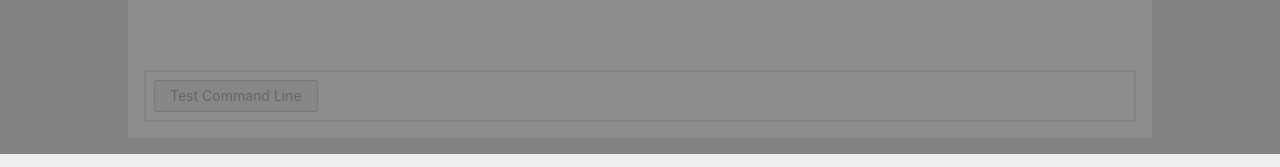
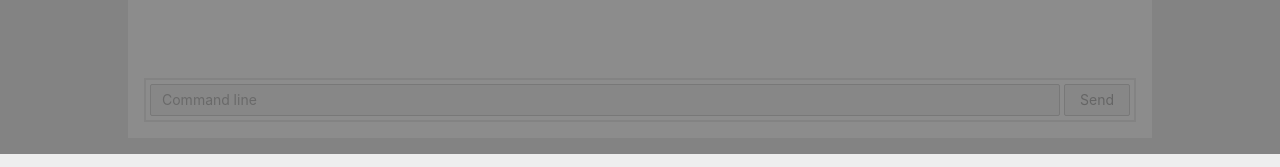
Before and after one commit to smokingpacman/UGV_Project, a React (Create React App) app in the folder ugv_ui/: page / in a window 1280 px wide. Shown: the part 646-813 px from the top of the page. Built offline with nearby package versions, Linux system fonts and the light colour scheme.

Commit message:
Setup proper client side application for website

```diff
--- a/ugv_ui/src/Components/App/create.tsx
+++ b/ugv_ui/src/Components/App/create.tsx
@@ -2,12 +2,13 @@ import { Button, Space } from 'antd';
 import * as mobx from 'mobx';
 import * as mobxReact from 'mobx-react-lite';
 import * as React from 'react';
-import { CommandList } from 'src/Components/CommandList/CommandList';
+import { createCommandLine } from 'src/Components/CommandLine/create';
 import { createConnectionForm } from 'src/Components/ConnectionForm/create';
 import { createConnectionModal } from 'src/Components/ConnectionModal/create';
 import { InfoStatusList } from 'src/Components/InfoStatus/InfoStatusList';
 import { SocketStatus } from 'src/Components/SocketStatus/SocketStatus';
 import { SocketState } from 'src/Shared/types';
+import { sendCommand } from 'src/Socket/SocketEmits';
 import { SocketManager } from 'src/Socket/SocketManager';
 import { SocketMessageChannel } from 'src/Socket/SocketMessageChannel';
 import { App } from './App';
@@ -50,12 +51,11 @@ export function createApp() {
       ConnectionFormElement,
       SocketStatusElement,
     });
-  const CommandListElement = mobxReact.observer(() => (
-    <CommandList
-      isDisabled={socketManager.connectionState !== SocketState.Connected}
-      onClickCommandLine={() => socketManager.emitTestCommand()}
-    />
-  ));
+  const { CommandLineElement, commandLineState } = createCommandLine({
+    onSend: (command) => {
+      socketManager.socket && sendCommand(socketManager.socket, command);
+    },
+  });
 
   /* =============== Actions =============== */
   function toggleResetConnection() {
@@ -75,6 +75,9 @@ export function createApp() {
   });
 
   const socketReaction = mobx.autorun(() => {
+    commandLineState.setIsDisabled(
+      socketManager.connectionState !== SocketState.Connected
+    );
     if (socketManager.connectionState === SocketState.ConnectionError) {
       resetConnection(connectionModalState, connectionFormState);
     } else if (socketManager.connectionState === SocketState.Connected) {
@@ -100,7 +103,7 @@ export function createApp() {
           ConnectionModalComponent={ConnectionModalElement}
           SocketStatusComponent={SocketStatusElement}
           InformationChannelComponent={InfoStatusListElement}
-          CommandComponent={CommandListElement}
+          CommandComponent={CommandLineElement}
         />
       );
     }),
--- /dev/null
+++ b/ugv_ui/src/Components/CommandLine/CommandLine.scss
@@ -0,0 +1,11 @@
+.command-line {
+  border: 2px solid #EEEEEE;
+  margin-top: 1rem;
+  padding: 0.25rem;
+
+  display: flex;
+
+  & .spacer {
+    margin: 0.125rem;
+  }
+}
--- /dev/null
+++ b/ugv_ui/src/Components/CommandLine/CommandLine.tsx
@@ -0,0 +1,50 @@
+import { Button, Input } from 'antd';
+import * as mobx from 'mobx';
+import * as React from 'react';
+import './CommandLine.scss';
+
+export class CommandLineState {
+  command = '';
+  isDisabled = false;
+
+  constructor() {
+    mobx.makeObservable(this, {
+      command: mobx.observable,
+      isDisabled: mobx.observable,
+      setIsDisabled: mobx.action,
+    });
+  }
+
+  setIsDisabled(isDisabled: boolean) {
+    this.isDisabled = isDisabled;
+  }
+}
+
+interface CommandLineProps {
+  command: string;
+  isDisabled: boolean;
+  onChangeValue: React.ChangeEventHandler<HTMLInputElement>;
+  onSend: () => void;
+}
+
+export function CommandLine({
+  command,
+  isDisabled,
+  onChangeValue,
+  onSend,
+}: CommandLineProps) {
+  return (
+    <div className="command-line">
+      <Input
+        placeholder="Command line"
+        value={command}
+        disabled={isDisabled}
+        onChange={onChangeValue}
+      />
+      <div className="spacer" />
+      <Button disabled={isDisabled} onClick={onSend}>
+        Send
+      </Button>
+    </div>
+  );
+}
--- /dev/null
+++ b/ugv_ui/src/Components/CommandLine/create.tsx
@@ -0,0 +1,34 @@
+import * as React from 'react';
+import * as mobx from 'mobx';
+import * as mobxReact from 'mobx-react-lite';
+import { CommandLine, CommandLineState } from './CommandLine';
+
+interface CreateCommandLineParams {
+  onSend: (command: string) => void;
+}
+
+export function createCommandLine(params: CreateCommandLineParams) {
+  const commandLineState = new CommandLineState();
+
+  const updateCommand = mobx.action(
+    (event: React.ChangeEvent<HTMLInputElement>) => {
+      commandLineState.command = event.currentTarget.value;
+    }
+  );
+
+  function onSend() {
+    params.onSend(commandLineState.command);
+  }
+
+  return {
+    CommandLineElement: mobxReact.observer(() => (
+      <CommandLine
+        command={commandLineState.command}
+        onChangeValue={updateCommand}
+        onSend={onSend}
+        isDisabled={commandLineState.isDisabled}
+      />
+    )),
+    commandLineState,
+  };
+}
--- a/ugv_ui/src/Components/CommandList/CommandList.scss
+++ /dev/null
@@ -1,8 +0,0 @@
-.command-list {
-  border: 2px solid #EEEEEE;
-  margin-top: 1rem;
-}
-
-.command-button {
-  margin: 0.5rem;
-}
--- a/ugv_ui/src/Components/CommandList/CommandList.tsx
+++ /dev/null
@@ -1,41 +0,0 @@
-import { Button } from 'antd';
-import * as React from 'react';
-import './CommandList.scss';
-
-interface CommandListProps {
-  isDisabled: boolean;
-  onClickCommandLine?: () => void;
-  onClickRandom?: () => void;
-  onClickRotate?: () => void;
-}
-
-export function CommandList({
-  isDisabled,
-  onClickCommandLine,
-  onClickRandom,
-  onClickRotate,
-}: CommandListProps) {
-  const commonProps = {
-    className: 'command-button',
-    disabled: isDisabled,
-  };
-  return (
-    <div className="command-list">
-      {onClickRandom && (
-        <Button {...commonProps} onClick={onClickRandom} type="primary">
-          Test Random
-        </Button>
-      )}
-      {onClickRotate && (
-        <Button {...commonProps} onClick={onClickRotate} type="primary">
-          Test Rotate
-        </Button>
-      )}
-      {onClickCommandLine && (
-        <Button {...commonProps} onClick={onClickCommandLine} type="primary">
-          Test Command Line
-        </Button>
-      )}
-    </div>
-  );
-}
--- /dev/null
+++ b/ugv_ui/src/Socket/SocketEmits.ts
@@ -0,0 +1,5 @@
+import { Socket } from 'socket.io-client';
+
+export function sendCommand(socket: Socket, command: string) {
+  socket.emit('command_line', command);
+}
--- a/ugv_ui/src/Socket/SocketManager.ts
+++ b/ugv_ui/src/Socket/SocketManager.ts
@@ -36,22 +36,4 @@ export class SocketManager {
   closeConnection() {
     if (this.socket) this.socket.close();
   }
-
-  emitTestRandom() {
-    if (this.socket) {
-      this.socket.emit('test_random');
-    }
-  }
-
-  emitTestRotate() {
-    if (this.socket) {
-      this.socket.emit('test_rotate');
-    }
-  }
-
-  emitTestCommand() {
-    if (this.socket) {
-      this.socket.emit('command_line', 'test_command');
-    }
-  }
 }
```
